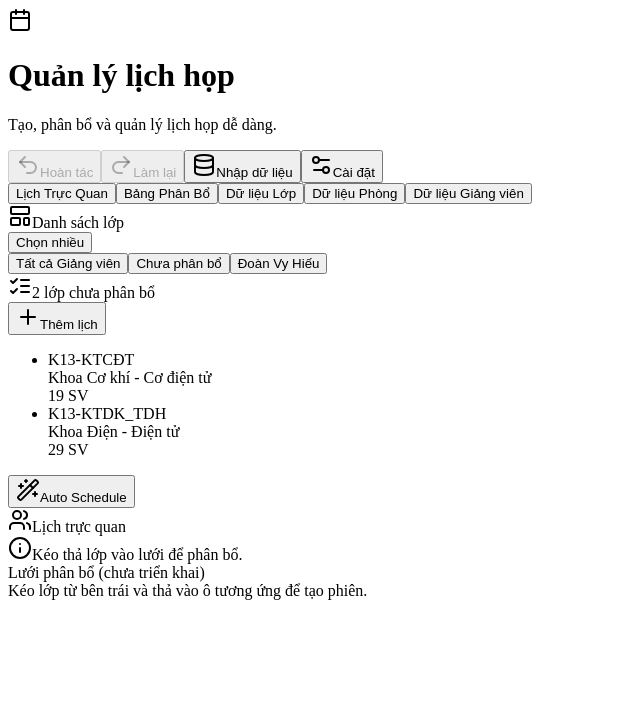
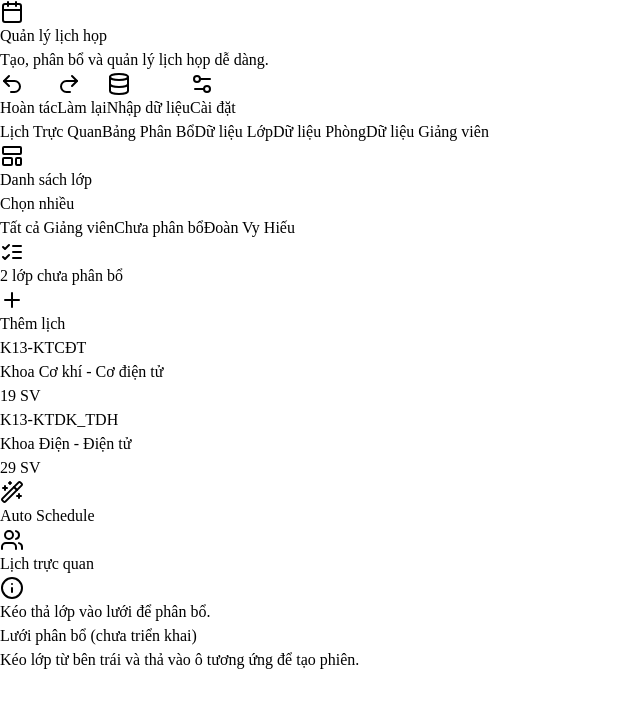
Before and after one commit to stewardhieu/DangKyHop, a React (Vite) app in the folder DangKyHop/: page / in a window 1280 px wide. Shown: the top 708 px of the page, without its empty margins (0-640 px from the left). Built offline with nearby package versions, Linux system fonts and the light colour scheme.

Commit message:
fix(styles): setup tailwindcss v4 with vite plugin and global.css import

```diff
--- a/DangKyHop/src/styles/global.css
+++ b/DangKyHop/src/styles/global.css
@@ -1,5 +1,9 @@
 /* src/styles/global.css */
+@import "tailwindcss";
 
+@theme {
+  --font-sans: "Inter", system-ui, sans-serif;
+}
 .custom-scrollbar::-webkit-scrollbar { width: 5px; height: 5px; }
 .custom-scrollbar::-webkit-scrollbar-track { background: transparent; }
 .custom-scrollbar::-webkit-scrollbar-thumb { background: #cbd5e1; border-radius: 4px; }
--- a/DangKyHop/vite.config.js
+++ b/DangKyHop/vite.config.js
@@ -1,8 +1,12 @@
 import { defineConfig } from 'vite';
 import react from '@vitejs/plugin-react';
+import tailwindcss from '@tailwindcss/vite';
 
 export default defineConfig({
-  plugins: [react()],
+  plugins: [
+    react(),
+    tailwindcss(),
+  ],
   server: {
     port: 5173,
   },
```
